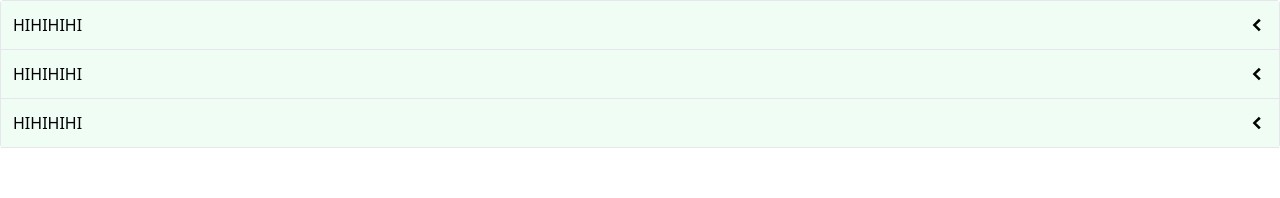
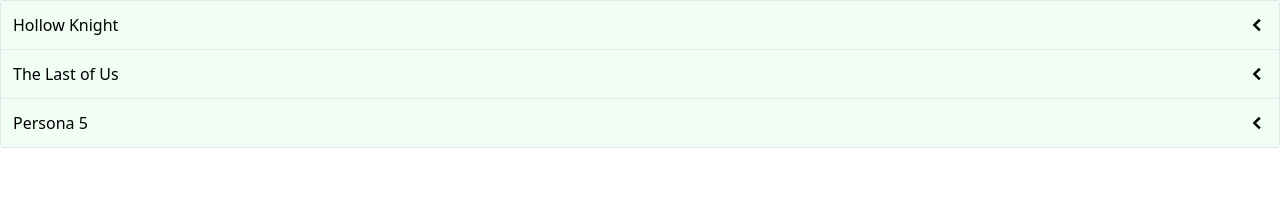
Before and after one commit to Guilherme-Shc/components_app, a React (Create React App) app: page / in a window 1280 px wide. Shown: the top 198 px of the page. Built offline with nearby package versions, Linux system fonts and the light colour scheme.

Commit message:
atualizando o texto dentro do acordeon pra ficar mais bonitinho

```diff
--- a/src/App.js
+++ b/src/App.js
@@ -4,19 +4,19 @@
 function App(){
     const items = [
         {
-            id:"1",
-            label: "HIHIHIHI",
-            content: "AUSDHAUSDHAUSHDUASHDAUSDHLASHDLASHDUASHDAUSHDLASHDUI"
+            id:"dont",
+            label: "Hollow Knight",
+            content: "Hollow Knight é uma aventura de ação clássica em estilo 2D por um vasto mundo interligado. Desenvolvido pela Team Cherry e inicialmente lançado para Microsoft Windows em 24 de Fevereiro de 2017, e posteriormente macOS e Linux. Foi portado em 2018 para o Nintendo Switch, Xbox One e Playstation 4 pela Shark Jump Studios."
         },
         {
-            id:"2",
-            label: "HIHIHIHI",
-            content: "AUSDHAUSDHAUSHDUASHDAUSDHLASHDLASHDUASHDAUSHDLASHDUI"
+            id:"mind",
+            label: "The Last of Us",
+            content: "The Last of Us é uma franquia de jogos eletrônicos de ação-aventura e survival horror exclusiva da PlayStation, criada por Neil Druckmann. A franquia é situada em um mundo pós-apocalíptico, com seres humanos hostis e criaturas canibais infectadas por uma mutação do fungo cordyceps."
         },
         {
-            id:"3",
-            label: "HIHIHIHI",
-            content: "AUSDHAUSDHAUSHDUASHDAUSDHLASHDLASHDUASHDAUSHDLASHDUI"
+            id:"me",
+            label: "Persona 5",
+            content: "Persona 5 é um jogo eletrônico de RPG desenvolvido pela Atlus. O jogo é cronologicamente a sexta edição da série Persona, que faz parte principalmente da franquia Megami Tensei."
         },
     ]
     return(<Accordion items={items}/>);
```
